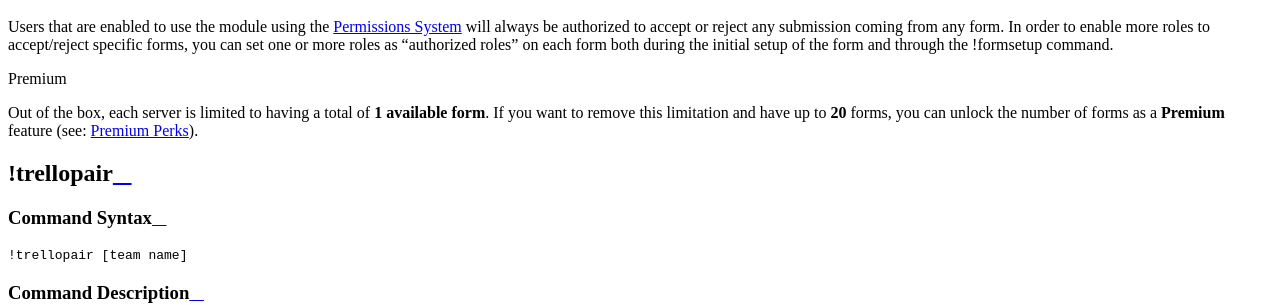
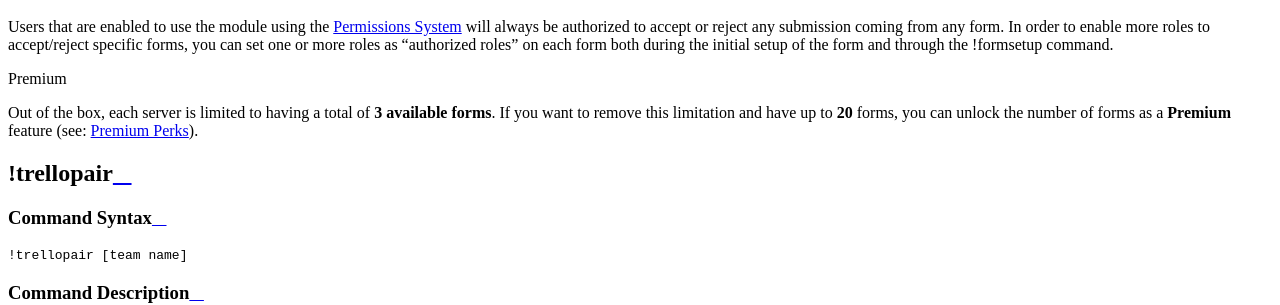
Before and after one commit to cycloptux/GiselleBot-Documentation, a Sphinx documentation site: the page built from docs/source/utility/forms.rst, in a window 1280 px wide and 900 px high, scrolled down 2558 px. Shown: the part 156-461 px from the top of the window. Built offline with Sphinx 7.4.7 and the Read the Docs theme 2.0.0, drawn with Linux system fonts in a browser that asks for light colours.

Commit message:
Raised non-premium caps.

```diff
--- a/docs/source/premium-perks.rst
+++ b/docs/source/premium-perks.rst
@@ -63,8 +63,8 @@
 
 By becoming a **Tier 3** (or higher) patron, you'll unlock the whole potential of |bot_name|'s original modules:
 
-* (Forms Builder) create **up to 20 forms** in your server (removing the default cap of 1 form)
-* (Raid Rooms) **uncap the number of simultaneous Raid Rooms** that can be created in a server (removing the default cap of 3 simultaneous rooms)
+* (Forms Builder) create **up to 20 forms** in your server (removing the default cap of 3 form)
+* (Raid Rooms) **uncap the number of simultaneous Raid Rooms** that can be created in a server (removing the default cap of 5 simultaneous rooms)
 * (Trivia) get access to the |bot_prefix|\ triviaexport command, and to the full list of **"Trivia Template" commands**: |bot_prefix|\ triviatsave, |bot_prefix|\ triviatload, |bot_prefix|\ triviatdelete and |bot_prefix|\ triviatshow.
 * (Command Scheduler) **Command Scheduling** interval raised to **1 month**
 * (Currency System, Social/EXP Ranking) **Experience and Currency** gained on each message and by using the |bot_prefix|\ timely command will be boosted by **12%** for **all users** in your server!
--- a/docs/source/utility/forms.rst
+++ b/docs/source/utility/forms.rst
@@ -23,7 +23,7 @@
 
 .. admonition:: Premium
 
-    Out of the box, each server is limited to having a total of **1 available form**. If you want to remove this limitation and have up to **20** forms, you can unlock the number of forms as a **Premium** feature (see: :ref:`premium-perks`).
+    Out of the box, each server is limited to having a total of **3 available forms**. If you want to remove this limitation and have up to **20** forms, you can unlock the number of forms as a **Premium** feature (see: :ref:`premium-perks`).
 
 .. _trellopair:
 
--- a/docs/source/utility/raidroom.rst
+++ b/docs/source/utility/raidroom.rst
@@ -24,7 +24,7 @@
 
 .. admonition:: Premium
 
-    Out of the box, each server is limited to having a total of **3 simultaneous Raid Rooms**. If you want to remove this limitation, you can unlock the number of Raid Rooms as a **Premium** feature (see: :ref:`premium-perks`).
+    Out of the box, each server is limited to having a total of **5 simultaneous Raid Rooms**. If you want to remove this limitation, you can unlock the number of Raid Rooms as a **Premium** feature (see: :ref:`premium-perks`).
 
 ....
 
```
